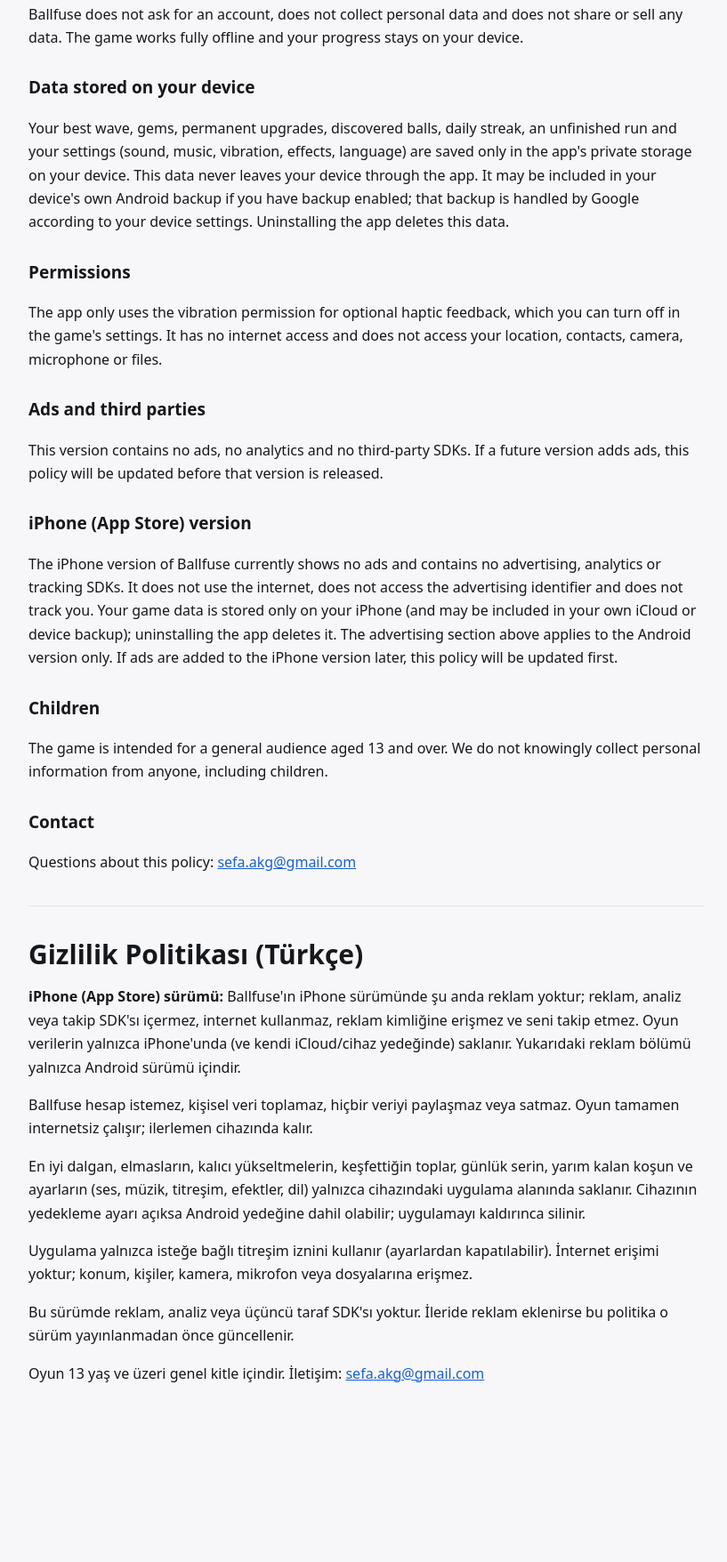
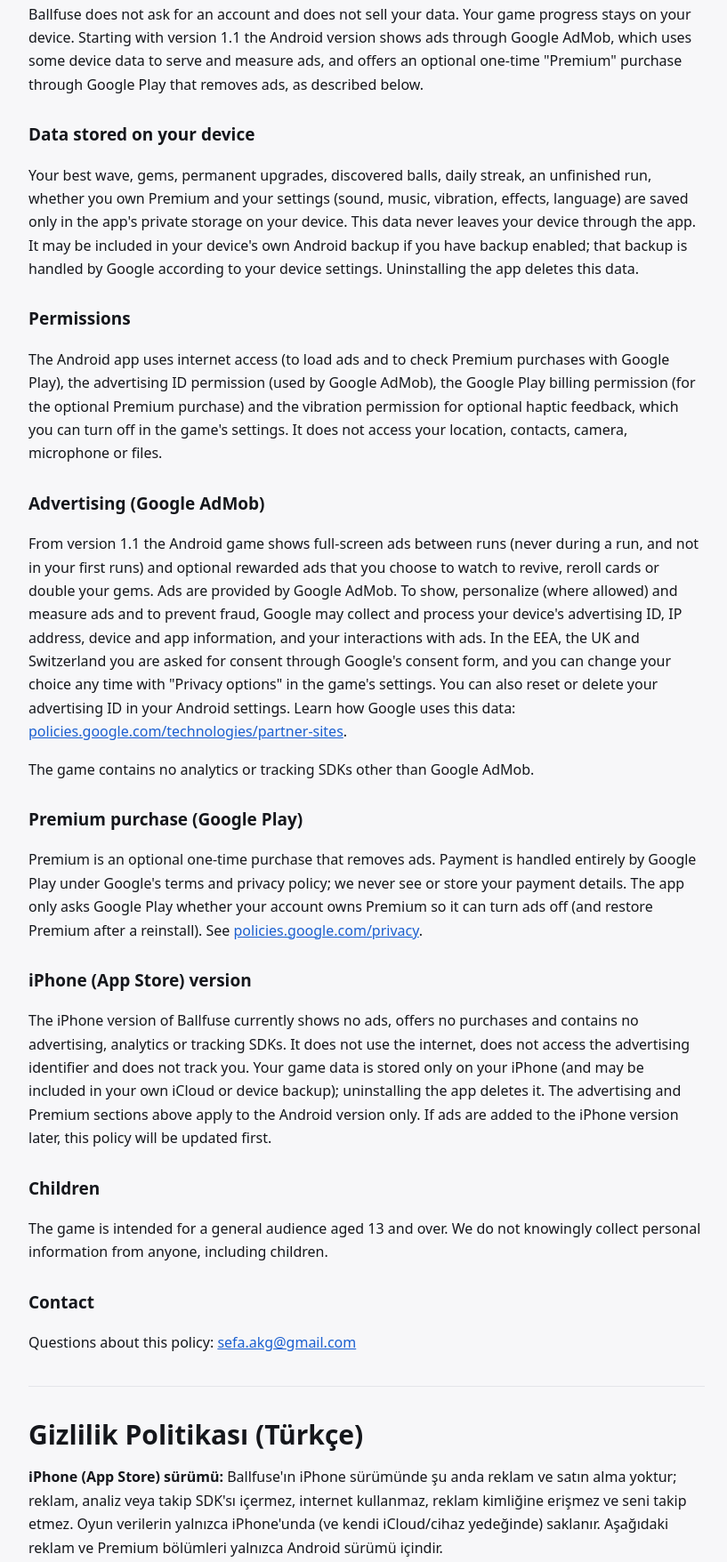
Before and after one commit to sopertas/sopertas.github.io, a plain HTML site: page ballfuse/privacy.html in a window 1280 px wide. Shown: the part 285-2041 px from the top of the page at 89% size, without its empty margins (228-1045 px from the left). Before the commit the page ends 1898 px from the top, so only its background shows below. Drawn offline with Linux system fonts and the light colour scheme.

Commit message:
Ballfuse privacy policy: AdMob ads and Premium purchase (1.1)
Co-Authored-By: Claude Opus 5.5 <noreply@anthropic.com>

```diff
--- a/ballfuse/privacy.html
+++ b/ballfuse/privacy.html
@@ -23,22 +23,26 @@
 <main>
   <p class="brand"><a href="../" style="color:inherit;text-decoration:none">WhiteSun</a></p>
   <h1>Ballfuse: Brick Breaker Rogue — Privacy Policy</h1>
-  <p class="muted">Last updated: 27 October 2026 · App: Ballfuse: Brick Breaker Rogue (Android, package com.whitesun.ballfuse; iPhone, bundle ID com.whitesun.ballfuse) · Developer: WhiteSun (Sefa Akgüneş)</p>
+  <p class="muted">Last updated: 9 November 2026 · App: Ballfuse: Brick Breaker Rogue (Android, package com.whitesun.ballfuse; iPhone, bundle ID com.whitesun.ballfuse) · Developer: WhiteSun (Sefa Akgüneş)</p>
 
   <h2>Summary</h2>
-  <p>Ballfuse does not ask for an account, does not collect personal data and does not share or sell any data. The game works fully offline and your progress stays on your device.</p>
+  <p>Ballfuse does not ask for an account and does not sell your data. Your game progress stays on your device. Starting with version 1.1 the Android version shows ads through Google AdMob, which uses some device data to serve and measure ads, and offers an optional one-time "Premium" purchase through Google Play that removes ads, as described below.</p>
 
   <h2>Data stored on your device</h2>
-  <p>Your best wave, gems, permanent upgrades, discovered balls, daily streak, an unfinished run and your settings (sound, music, vibration, effects, language) are saved only in the app's private storage on your device. This data never leaves your device through the app. It may be included in your device's own Android backup if you have backup enabled; that backup is handled by Google according to your device settings. Uninstalling the app deletes this data.</p>
+  <p>Your best wave, gems, permanent upgrades, discovered balls, daily streak, an unfinished run, whether you own Premium and your settings (sound, music, vibration, effects, language) are saved only in the app's private storage on your device. This data never leaves your device through the app. It may be included in your device's own Android backup if you have backup enabled; that backup is handled by Google according to your device settings. Uninstalling the app deletes this data.</p>
 
   <h2>Permissions</h2>
-  <p>The app only uses the vibration permission for optional haptic feedback, which you can turn off in the game's settings. It has no internet access and does not access your location, contacts, camera, microphone or files.</p>
+  <p>The Android app uses internet access (to load ads and to check Premium purchases with Google Play), the advertising ID permission (used by Google AdMob), the Google Play billing permission (for the optional Premium purchase) and the vibration permission for optional haptic feedback, which you can turn off in the game's settings. It does not access your location, contacts, camera, microphone or files.</p>
 
-  <h2>Ads and third parties</h2>
-  <p>This version contains no ads, no analytics and no third-party SDKs. If a future version adds ads, this policy will be updated before that version is released.</p>
+  <h2>Advertising (Google AdMob)</h2>
+  <p>From version 1.1 the Android game shows full-screen ads between runs (never during a run, and not in your first runs) and optional rewarded ads that you choose to watch to revive, reroll cards or double your gems. Ads are provided by Google AdMob. To show, personalize (where allowed) and measure ads and to prevent fraud, Google may collect and process your device's advertising ID, IP address, device and app information, and your interactions with ads. In the EEA, the UK and Switzerland you are asked for consent through Google's consent form, and you can change your choice any time with "Privacy options" in the game's settings. You can also reset or delete your advertising ID in your Android settings. Learn how Google uses this data: <a href="https://policies.google.com/technologies/partner-sites">policies.google.com/technologies/partner-sites</a>.</p>
+  <p>The game contains no analytics or tracking SDKs other than Google AdMob.</p>
+
+  <h2>Premium purchase (Google Play)</h2>
+  <p>Premium is an optional one-time purchase that removes ads. Payment is handled entirely by Google Play under Google's terms and privacy policy; we never see or store your payment details. The app only asks Google Play whether your account owns Premium so it can turn ads off (and restore Premium after a reinstall). See <a href="https://policies.google.com/privacy">policies.google.com/privacy</a>.</p>
 
   <h2>iPhone (App Store) version</h2>
-  <p>The iPhone version of Ballfuse currently shows no ads and contains no advertising, analytics or tracking SDKs. It does not use the internet, does not access the advertising identifier and does not track you. Your game data is stored only on your iPhone (and may be included in your own iCloud or device backup); uninstalling the app deletes it. The advertising section above applies to the Android version only. If ads are added to the iPhone version later, this policy will be updated first.</p>
+  <p>The iPhone version of Ballfuse currently shows no ads, offers no purchases and contains no advertising, analytics or tracking SDKs. It does not use the internet, does not access the advertising identifier and does not track you. Your game data is stored only on your iPhone (and may be included in your own iCloud or device backup); uninstalling the app deletes it. The advertising and Premium sections above apply to the Android version only. If ads are added to the iPhone version later, this policy will be updated first.</p>
 
   <h2>Children</h2>
   <p>The game is intended for a general audience aged 13 and over. We do not knowingly collect personal information from anyone, including children.</p>
@@ -50,11 +54,12 @@
 
   <h1 lang="tr">Gizlilik Politikası (Türkçe)</h1>
   <div lang="tr">
-  <p><b>iPhone (App Store) sürümü:</b> Ballfuse'ın iPhone sürümünde şu anda reklam yoktur; reklam, analiz veya takip SDK'sı içermez, internet kullanmaz, reklam kimliğine erişmez ve seni takip etmez. Oyun verilerin yalnızca iPhone'unda (ve kendi iCloud/cihaz yedeğinde) saklanır. Yukarıdaki reklam bölümü yalnızca Android sürümü içindir.</p>
-  <p>Ballfuse hesap istemez, kişisel veri toplamaz, hiçbir veriyi paylaşmaz veya satmaz. Oyun tamamen internetsiz çalışır; ilerlemen cihazında kalır.</p>
-  <p>En iyi dalgan, elmasların, kalıcı yükseltmelerin, keşfettiğin toplar, günlük serin, yarım kalan koşun ve ayarların (ses, müzik, titreşim, efektler, dil) yalnızca cihazındaki uygulama alanında saklanır. Cihazının yedekleme ayarı açıksa Android yedeğine dahil olabilir; uygulamayı kaldırınca silinir.</p>
-  <p>Uygulama yalnızca isteğe bağlı titreşim iznini kullanır (ayarlardan kapatılabilir). İnternet erişimi yoktur; konum, kişiler, kamera, mikrofon veya dosyalarına erişmez.</p>
-  <p>Bu sürümde reklam, analiz veya üçüncü taraf SDK'sı yoktur. İleride reklam eklenirse bu politika o sürüm yayınlanmadan önce güncellenir.</p>
+  <p><b>iPhone (App Store) sürümü:</b> Ballfuse'ın iPhone sürümünde şu anda reklam ve satın alma yoktur; reklam, analiz veya takip SDK'sı içermez, internet kullanmaz, reklam kimliğine erişmez ve seni takip etmez. Oyun verilerin yalnızca iPhone'unda (ve kendi iCloud/cihaz yedeğinde) saklanır. Aşağıdaki reklam ve Premium bölümleri yalnızca Android sürümü içindir.</p>
+  <p>Ballfuse hesap istemez ve verilerini satmaz; oyun ilerlemen cihazında kalır. 1.1 sürümünden itibaren Android'de Google AdMob reklamları gösterilir ve reklamları kaldıran isteğe bağlı, tek seferlik bir "Premium" satın alması vardır.</p>
+  <p>En iyi dalgan, elmasların, kalıcı yükseltmelerin, keşfettiğin toplar, günlük serin, yarım kalan koşun, Premium'un olup olmadığı ve ayarların (ses, müzik, titreşim, efektler, dil) yalnızca cihazındaki uygulama alanında saklanır. Cihazının yedekleme ayarı açıksa Android yedeğine dahil olabilir; uygulamayı kaldırınca silinir.</p>
+  <p>Android uygulaması internet erişimini (reklam yüklemek ve Premium satın alımını Google Play'den doğrulamak için), reklam kimliği iznini (Google AdMob), Google Play satın alma iznini (Premium için) ve isteğe bağlı titreşim iznini kullanır. Konum, kişiler, kamera, mikrofon veya dosyalarına erişmez.</p>
+  <p>Reklamlar (koşular arasında tam ekran reklamlar — koşu sırasında ve ilk koşularında asla — ve canlanmak, kart yenilemek ya da elmasları ikiye katlamak için isteğe bağlı ödüllü reklamlar) Google AdMob tarafından sunulur. Google reklamları göstermek, ölçmek ve dolandırıcılığı önlemek için reklam kimliğini, IP adresini, cihaz ve uygulama bilgilerini ve reklam etkileşimlerini işleyebilir. AEA, Birleşik Krallık ve İsviçre'de onayın sorulur; tercihini ayarlardaki "Gizlilik seçenekleri"nden değiştirebilirsin. Reklam kimliğini Android ayarlarından sıfırlayabilir veya silebilirsin. AdMob dışında analiz veya takip SDK'sı yoktur.</p>
+  <p>Premium ödemesi tamamen Google Play tarafından, Google'ın şartları ve gizlilik politikasıyla yapılır; ödeme bilgilerini hiçbir zaman görmeyiz ve saklamayız. Uygulama yalnızca reklamları kapatmak (ve yeniden yüklemeden sonra Premium'u geri getirmek) için hesabında Premium olup olmadığını Google Play'e sorar.</p>
   <p>Oyun 13 yaş ve üzeri genel kitle içindir. İletişim: <a href="mailto:sefa.akg@gmail.com">sefa.akg@gmail.com</a></p>
   </div>
 </main>
```
